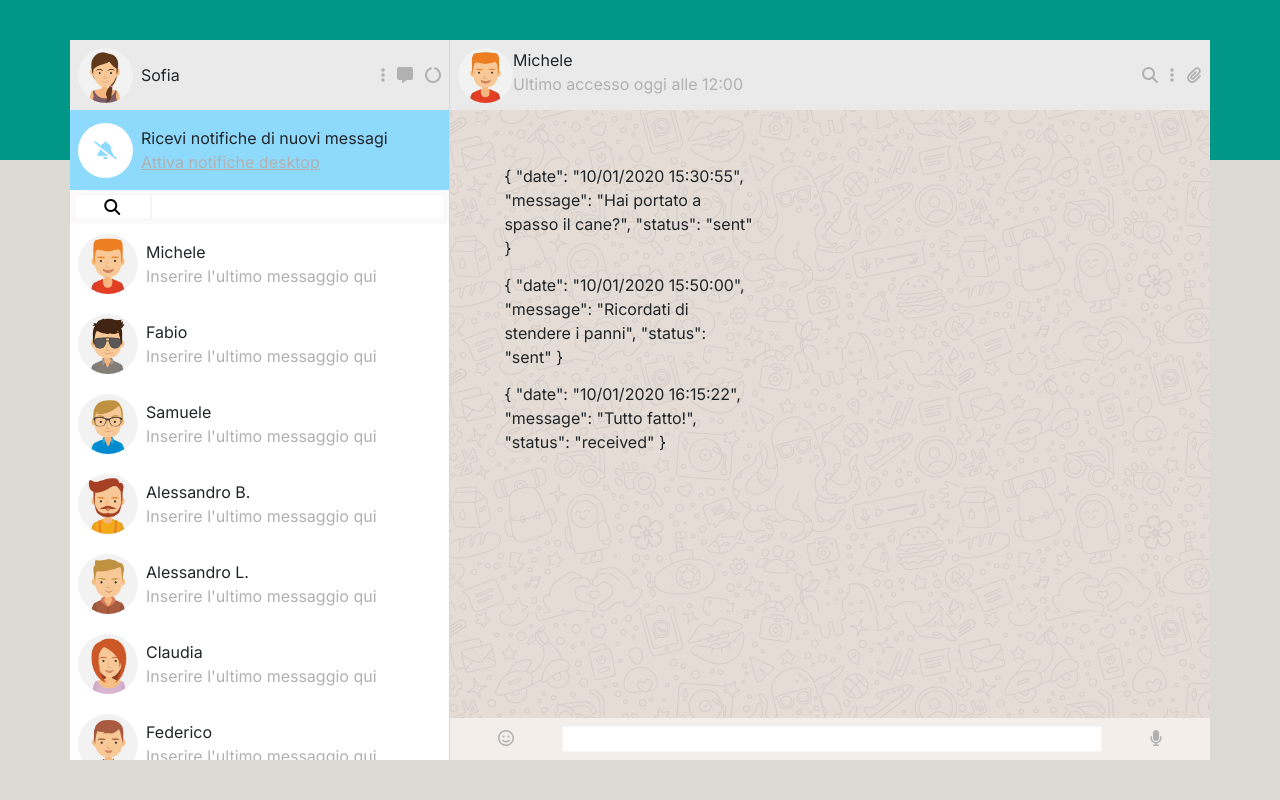
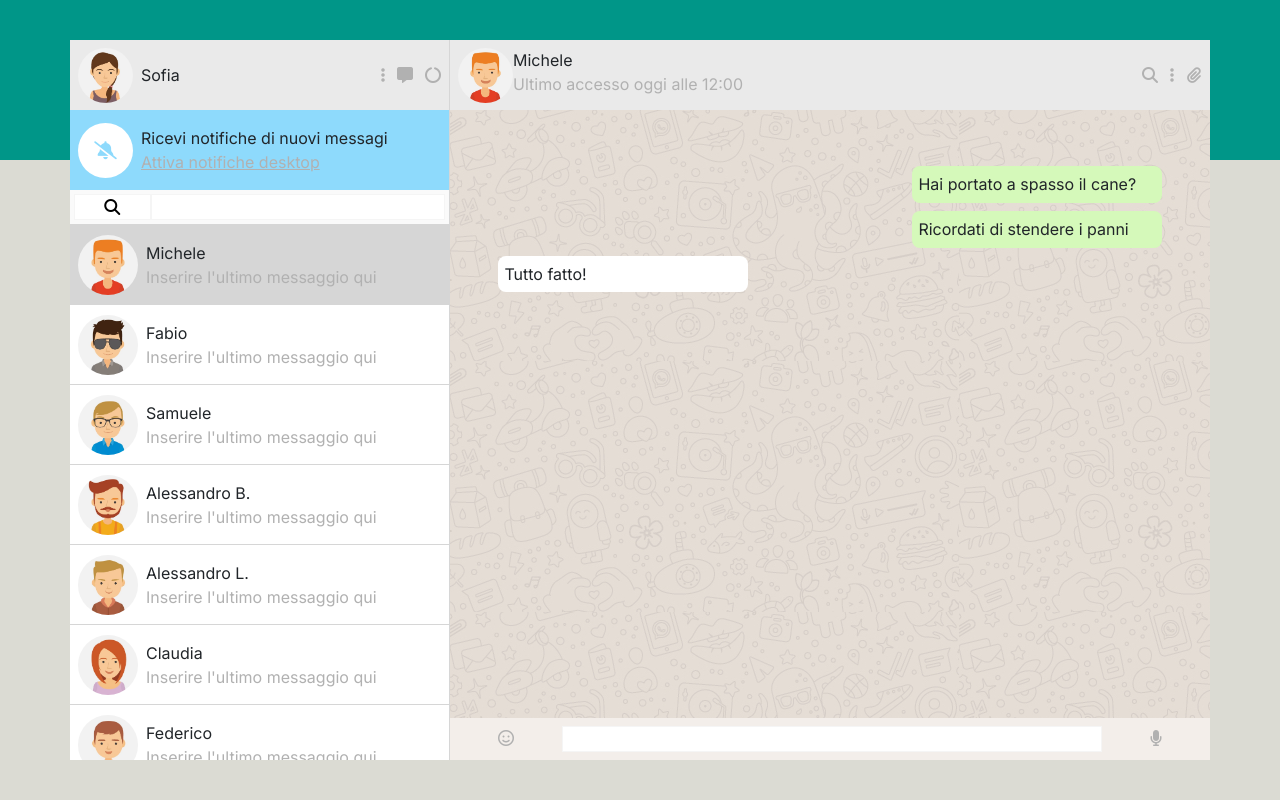
Before and after one commit to SimoneLollini/vue-boolzapp, a plain HTML site: page Milestone_2/index.html in a window 1280 px wide. Drawn offline with nearby package versions, Linux system fonts and the light colour scheme.

Commit message:
Add messages dinamicaly end milestone 2

```diff
--- a/Milestone_2/assets /css/style.css
+++ b/Milestone_2/assets /css/style.css
@@ -58,6 +58,10 @@ img.avatar {
     color: var(--boolzapp-blue);
 }
 
+.contacts .active {
+    background-color: var(--boolzapp-border);
+}
+
 /* #endregion utility */
 
 
@@ -102,6 +106,7 @@ button {
 .contact {
     height: 80px;
     background-color: var(--light);
+    border-top: 1px solid var(--boolzapp-border);
 }
 
 .contact img {
@@ -154,12 +159,14 @@ button {
 }
 
 .message {
-    width: 40%;
+    max-width: 250px;
     padding: 0.4rem;
     border-radius: 8px;
+    margin: 0.5rem 0;
+
 }
 
-.message.send {
+.message.sent {
     background-color: var(--msg-received);
     margin-left: auto;
 }
--- a/Milestone_2/assets /js/app.js
+++ b/Milestone_2/assets /js/app.js
@@ -1,4 +1,13 @@
-const contacts = [
+
+
+
+
+const { createApp } = Vue
+
+createApp({
+    data() {
+        return {
+            contacts: [
                 {
                     name: 'Michele',
                     avatar: '_1',
@@ -162,23 +171,18 @@ const contacts = [
 
                 }
 
-]
-
-
-
-const { createApp } = Vue
-
-createApp({
-    data() {
-        return {
-            contacts,
+            ],
             activeChat: 0,
         }
     },
     methods: {
         setActiveChat(index) {
-            // console.log(index);
             this.activeChat = index
         }
     }
 }).mount('#app')
+
+
+// Milestone 2
+// ● Visualizzazione dinamica dei messaggi: tramite la direttiva v-for, visualizzare tutti i messaggi relativi al contatto attivo all’interno del pannello della conversazione
+// ● Click sul contatto mostra la conversazione del contatto cliccato
--- a/Milestone_2/index.html
+++ b/Milestone_2/index.html
@@ -70,8 +70,8 @@
 
 
                     <div class="contacts_list bg-white">
-                        <div class="contact d-flex align-items-center px-2" v-for="(contact, index) in contacts"
-                            @click="setActiveChat(index)">
+                        <div class="contact d-flex align-items-center px-2" :class="activeChat===index? 'active' : ''"
+                            v-for="(contact, index) in contacts" @click="setActiveChat(index)">
                             <img :src="'./assets /img/avatar'+contact.avatar+'.jpg'" class="avatar" alt="">
                             <div class="text_wrapper mx-2">
                                 <div class="user_name">{{contact.name}}</div>
@@ -115,8 +115,9 @@
 
                     <div class="chat_main d-flex flex-column justify-content-between">
                         <div class="message_wrapper px-5 pt-5">
-                            <div class="message" v-for="(contact, indexChat) in contacts">
-                                {{contacts[activeChat].messages[indexChat]}}
+                            <div class="message" :class="infoMessage.status==='sent'? 'sent':'received'"
+                                v-for="(infoMessage, index) in contacts[activeChat].messages">
+                                {{infoMessage.message}}
                             </div>
                         </div>
 
```
Lines whose indentation alone changed are shown as unchanged.
